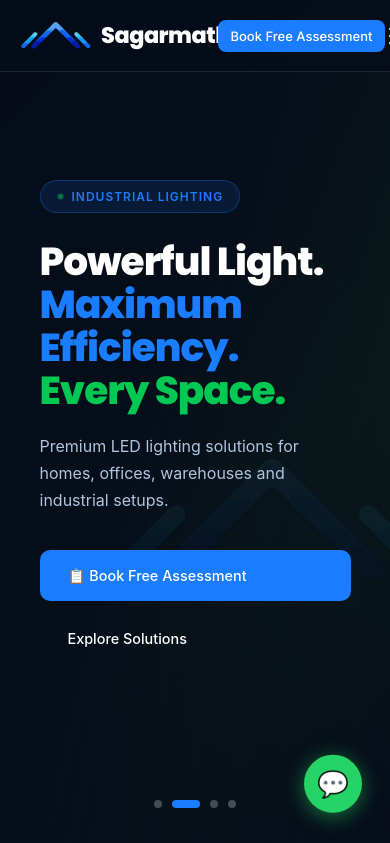
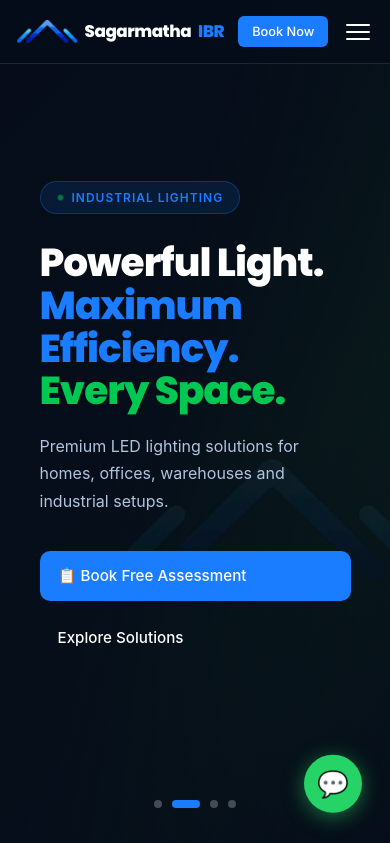
Before and after one commit to GauravshuklaShiv2003/Tata-powers-Ez-IoT-home-appliances-Authorised-partner-Sagar-math-IBR-Website-, a React (Create React App) app: page / in a window 390 px wide. Shown: the top 843 px of the page. Built offline with nearby package versions, Linux system fonts and the light colour scheme.

Commit message:
Compact mobile navbar and hero buttons

```diff
--- a/src/components/Navbar.jsx
+++ b/src/components/Navbar.jsx
@@ -36,7 +36,8 @@ function Navbar() {
             <span className="badge-sub">EZ HOME</span>
           </div>
           <button className="btn-nav" onClick={() => setEnquiryOpen(true)}>
-            Book Free Assessment
+            <span className="btn-long">Book Free Assessment</span>
+            <span className="btn-short">Book Now</span>
           </button>
         </div>
         <div className={`menu-toggle ${menuOpen ? 'open' : ''}`} onClick={() => setMenuOpen(!menuOpen)}>
--- a/src/styles/responsive.css
+++ b/src/styles/responsive.css
@@ -49,3 +49,24 @@ img { max-width: 100%; height: auto; }
   .navbar-logo-img { height: 30px; }
   .hero-watermark { right: -12%; top: 62%; width: 85vw; opacity: 0.06; }
 }
+
+/* ── Compact mobile navbar & hero buttons ── */
+.btn-short { display: none; }
+@media (max-width: 768px) {
+  .navbar { height: 64px !important; padding: 0 4% !important; }
+  .navbar-links { top: 64px !important; }
+  .navbar-logo { font-size: 1.05rem !important; gap: 7px !important; min-width: 0; }
+  .navbar-logo-img { height: 26px !important; }
+  .navbar-right { gap: 10px !important; }
+  .btn-nav { padding: 8px 14px !important; font-size: 0.8rem !important; border-radius: 6px !important; }
+  .btn-long { display: none; }
+  .btn-short { display: inline; }
+
+  .hero-ctas .btn-primary,
+  .hero-ctas .btn-outline { padding: 13px 18px !important; font-size: 0.95rem !important; }
+}
+@media (max-width: 360px) {
+  .navbar-logo { font-size: 0.95rem !important; }
+  .navbar-logo-img { height: 22px !important; }
+  .btn-nav { padding: 7px 10px !important; }
+}
```
